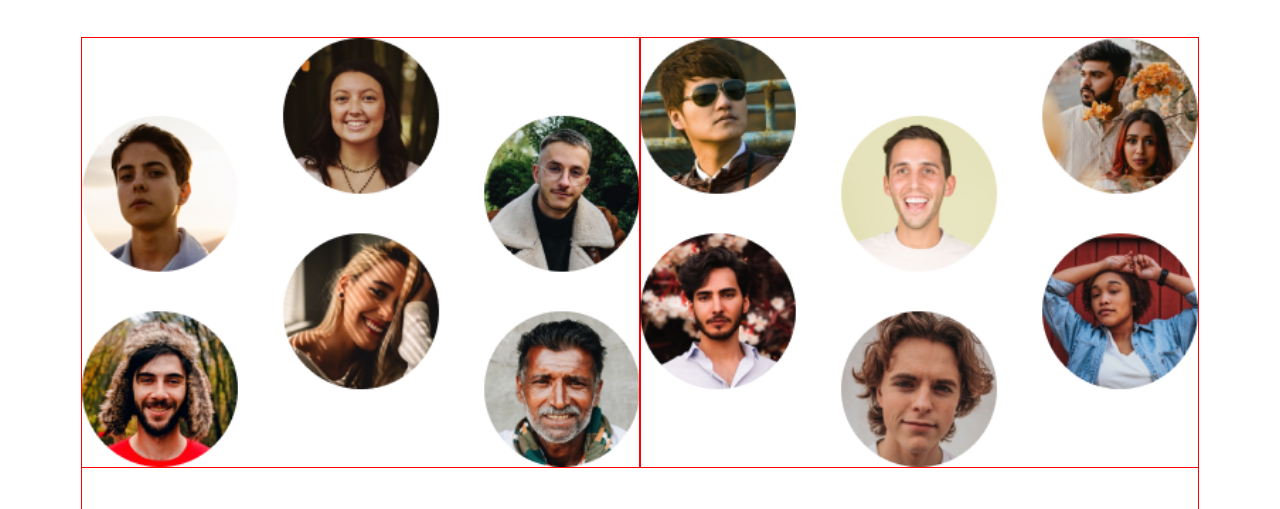
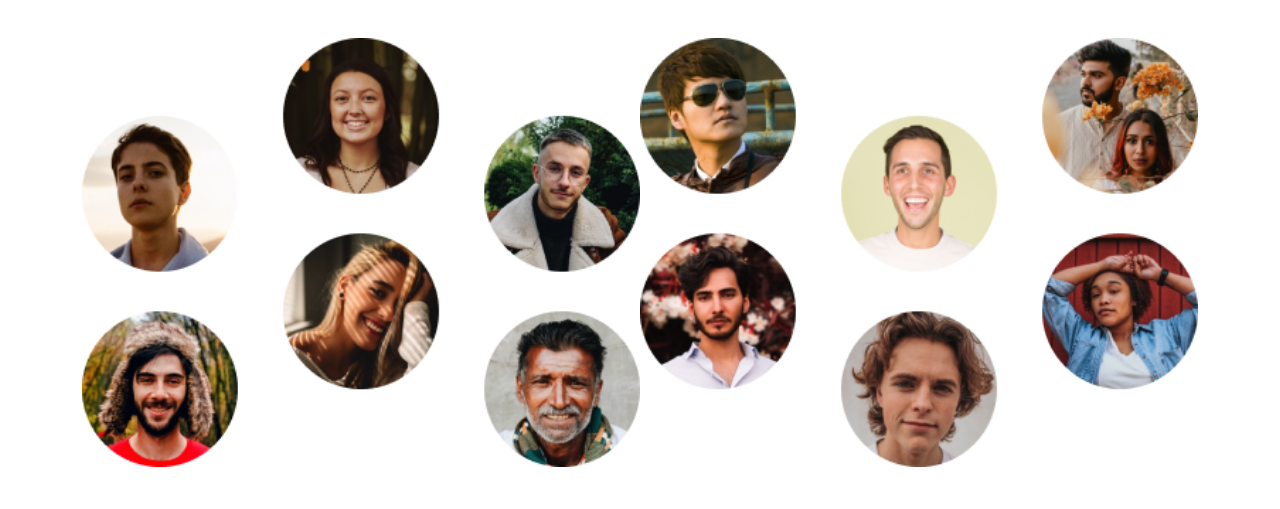
Before and after one commit to brayancein/meet-landing, a plain HTML site: page index.html in a window 1280 px wide. Shown: the part 92-601 px from the top of the page. Drawn offline with nearby package versions, Linux system fonts and the light colour scheme; files that its build step writes are made by us from their sources.

Commit message:
sin bordes

```diff
--- a/styles.scss
+++ b/styles.scss
@@ -70,7 +70,7 @@ body{
 }
 
 *{
-    outline: 1px solid red
+    // outline: 1px solid red
 }
 .container{
     width: 87.2%;
```
